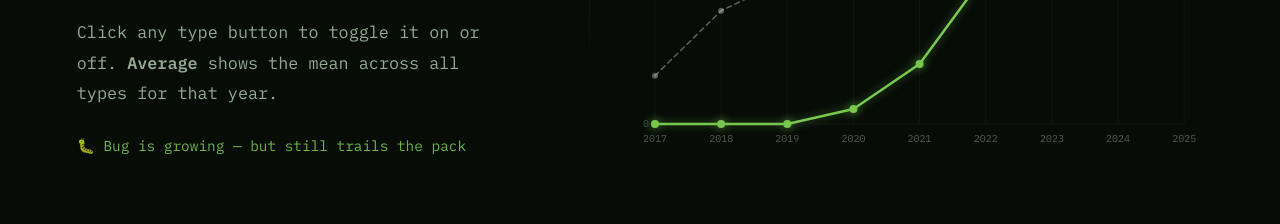
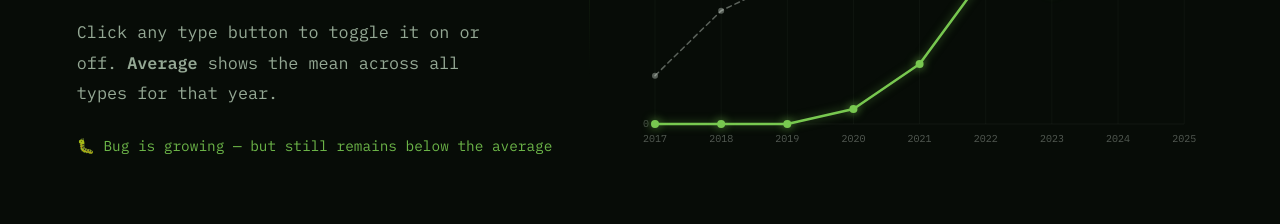
Before and after one commit to CardBoardFlakes/Bugging, a plain HTML site: page index.html in a window 1280 px wide. Shown: the part 4500-4724 px from the top of the page. Drawn offline with Linux system fonts and the light colour scheme; animation ran at ten frames a second.

Commit message:
Update bug note text in index.html

```diff
--- a/index.html
+++ b/index.html
@@ -120,7 +120,7 @@
       <h2 class="chapter__title">Presence<br/>In Mega+<br/>Raids</h2>
       <p class="chapter__body">This line chart tracks how often a type appeared in Mega &amp; higher-tier raids each year. <span class="highlight-bug">Bug types</span> were introduced later than average and are featured less than average, however their presence in raids has grown at a similar rate to the average.</p>
       <p class="chapter__body">Click any type button to toggle it on or off. <strong>Average</strong> shows the mean across all types for that year.</p>
-      <div class="chapter__note" id="ch6Note">🐛 Bug is growing — but still trails the pack</div>
+      <div class="chapter__note" id="ch6Note">🐛 Bug is growing — but still remains below the average</div>
     </div>
     <div class="chapter__visual chapter__visual--raids">
       <div class="raids-controls" id="raidsTypeFilters"></div>
```
